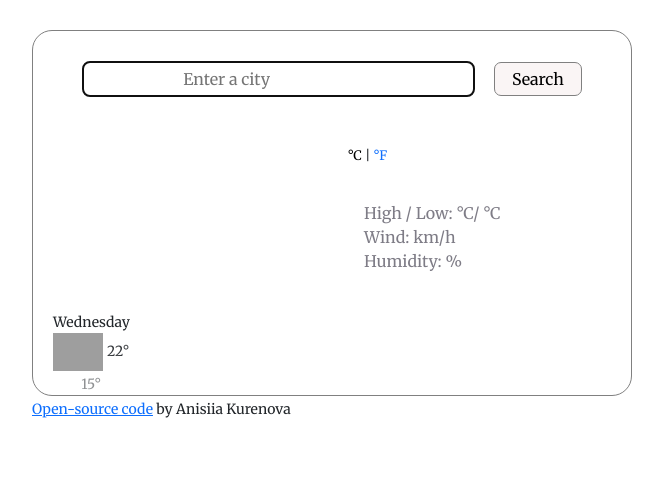
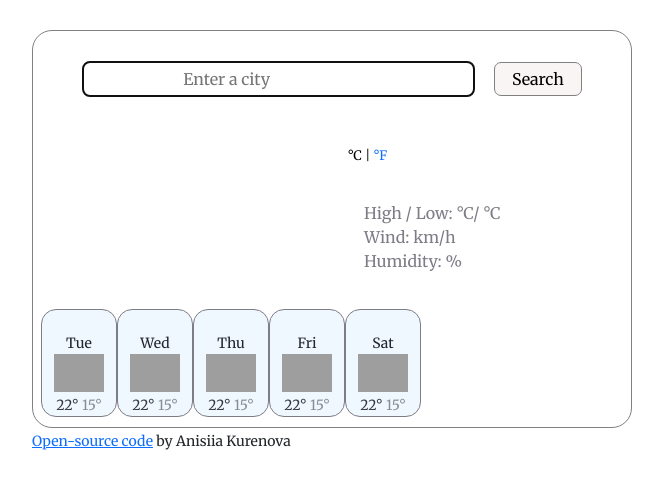
Before and after one commit to AnisiiaKurenova/new-weather-app2, a plain HTML site: page index.html in a window 1280 px wide. Shown: the whole page, without its empty margins (308-971 px from the left). Drawn offline with nearby package versions, Linux system fonts and the light colour scheme; no server answers; grey boxes are pictures that could not be loaded.

Commit message:
add forecast

```diff
--- a/index.html
+++ b/index.html
@@ -55,24 +55,8 @@
           </div>
         </div>
     </div>
-    <div class="weather_forecast_five_days">
-      <div class="row">
-        <div class="col-2">
-          <span class="weather_forecast_day">
-            Wednesday
-          </span>
-        </br>
-            <img src="http://openweathermap.org/img/wn/04d@2x.png" width="50" alt="" class="icon_forecast">
-            <span class="weather_forecast_max">
-              22°
-            </span>
-            <span class="weather_forecast_min">
-              15°
-            </span>
-        </div>
+    <div class="weather_forecast_five_days" id="weather_forecast">
 
-
-      </div>
 
     </div>
     </div>
--- a/scr/jv.js
+++ b/scr/jv.js
@@ -99,6 +99,41 @@ function showCelsiusTemp(event) {
   celsiusTemp.classList.add("active");
 }
 
+
+function displayForecast(){
+let weatherForecast = document.querySelector("#weather_forecast");
+let weatherForecastHTML=`<div class="row">`
+let days = [
+  "Tue",
+  "Wed",
+  "Thu",
+  "Fri",
+  "Sat",
+];
+days.forEach (function(day){
+  weatherForecastHTML= weatherForecastHTML + `<div class="col-2 days" id="forecast_day">
+          <span class="weather_forecast_day">
+            ${day}
+          </span>
+        </br>
+            <img src="http://openweathermap.org/img/wn/04d@2x.png" width="50" alt="" class="icon_forecast">
+      </br>
+            <span class="weather_forecast_max">
+              22°
+            </span>
+            <span class="weather_forecast_min">
+              15°
+            </span>
+        </div>
+        `
+
+      })
+weatherForecastHTML=weatherForecastHTML + `</div>`
+weatherForecast.innerHTML= weatherForecastHTML
+}
+
+
+displayForecast()
 let temp = null;
 search("London");
 form.addEventListener("submit", cityValue);
--- a/scr/style.css
+++ b/scr/style.css
@@ -63,9 +63,21 @@ ul{
     margin-top: 20px;
     text-align: center;
     margin-left: 20px;
+    margin-bottom: 10px;
+
+
 }
 .weather_forecast_day{
     font-size: 14px;
+
+    margin-bottom: 20px;
+}
+.days{
+    border: 1px solid #7e7c86;
+    border-radius: 15px;
+    background-color: aliceblue;
+    padding-top: 20px;
+    width: fit-content;
 }
 .weather_forecast_max{
 font-size: 14px;
```
